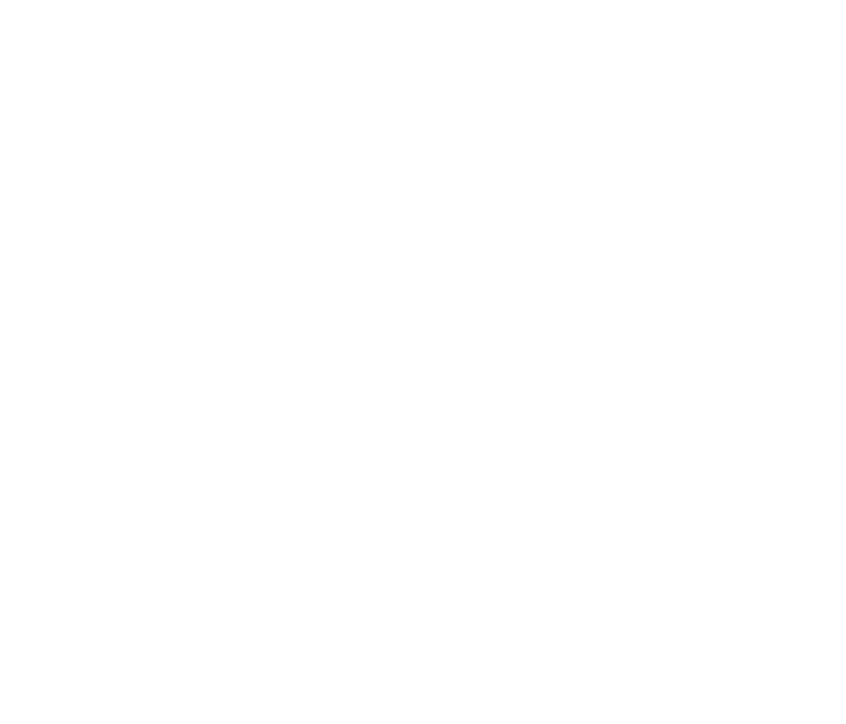
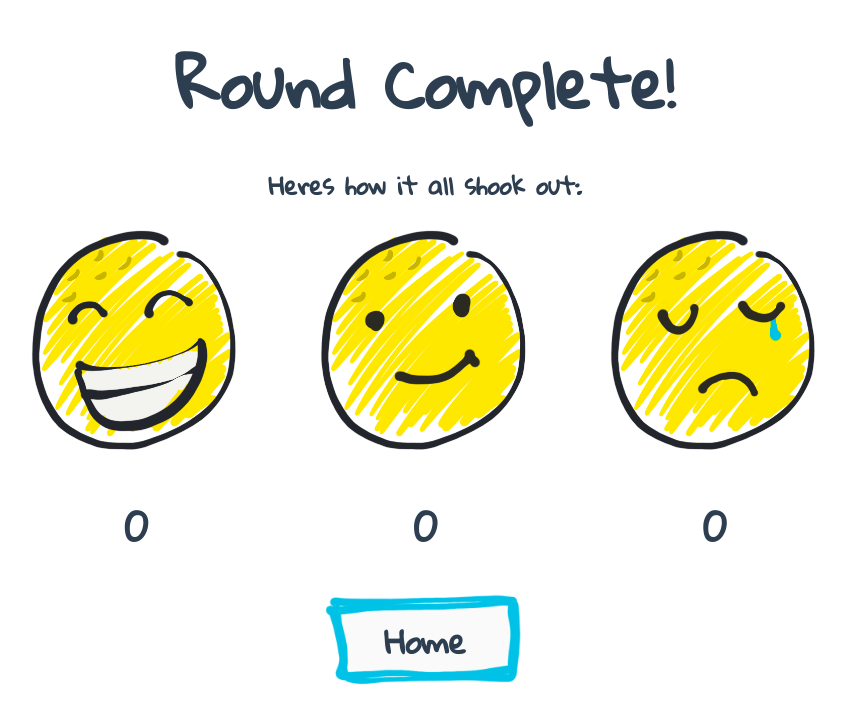
Before and after one commit to JohnnyRacket/happygolf, a Vue app: page /scorecard in a window 1280 px wide. Before the commit this address had no page. Shown: the top 724 px of the page, without its empty margins (215-1061 px from the left). Built offline with nearby package versions, Linux system fonts and the light colour scheme.

Commit message:
working e2e

```diff
--- /dev/null
+++ b/src/components/SmileIcon.vue
@@ -0,0 +1,50 @@
+<script setup>
+import { computed } from 'vue'
+import { SCORE } from '@/stores/scorecard'
+
+// Define the props
+const props = defineProps({
+  variant: {
+    type: String,
+    required: false,
+    default: SCORE.HAPPY,
+  },
+})
+
+const image = computed(() => {
+  switch (props.variant) {
+    case SCORE.HAPPY:
+      return '/src/assets/smilegolf.png'
+    case SCORE.OK:
+      return '/src/assets/neutralgolf.png'
+    case SCORE.SAD:
+      return '/src/assets/frowngolf.png'
+    default:
+      return '/src/assets/smilegolf.png'
+  }
+})
+</script>
+
+<template>
+  <div class="smile-icon">
+    <img :src="image" alt="smile" />
+  </div>
+</template>
+
+<style scoped>
+.smile-icon {
+  width: 100%;
+  min-width: none;
+  background: none;
+  color: inherit;
+  border: none;
+  padding: 0;
+  font: inherit;
+  cursor: pointer;
+  outline: inherit;
+  border-radius: 50%;
+}
+img {
+  width: 100%;
+}
+</style>
--- a/src/router/index.js
+++ b/src/router/index.js
@@ -27,6 +27,11 @@
       name: 'hole',
       component: () => import('../views/HoleScoreView.vue'),
     },
+    {
+      path: '/scorecard',
+      name: 'scorecard',
+      component: () => import('../views/FinalScoreView.vue'),
+    },
   ],
 })
 
--- a/src/stores/scorecard.js
+++ b/src/stores/scorecard.js
@@ -30,6 +30,18 @@
     scorecard.value = Array.from({ length: numberOfHoles }, () => 0)
   }
 
+  function getTotalHappyScore() {
+    return scorecard.value.filter(score => score === SCORE.HAPPY).length
+  }
+
+  function getTotalOkScore() {
+    return scorecard.value.filter(score => score === SCORE.OK).length
+  }
+
+  function getTotalSadScore() {
+    return scorecard.value.filter(score => score === SCORE.SAD).length
+  }
+
   return {
     scorecard,
     numberOfHoles,
@@ -37,5 +49,8 @@
     initScorecard,
     setScoreForHole,
     getScoreForHole,
+    getTotalHappyScore,
+    getTotalOkScore,
+    getTotalSadScore,
   }
 })
--- a/src/views/FinalScoreView.vue
+++ b/src/views/FinalScoreView.vue
@@ -0,0 +1,68 @@
+<script setup>
+import ScribbleButton from '@/components/ScribbleButton.vue'
+import SmileIcon from '@/components/SmileIcon.vue'
+import { SCORE } from '@/stores/scorecard'
+import { useScorecardStore } from '@/stores/scorecard'
+import { useRouter } from 'vue-router'
+const router = useRouter()
+const store = useScorecardStore()
+</script>
+
+<template>
+  <div class="final-score">
+    <h1>Round Complete!</h1>
+    <section>
+      <p>Heres how it all shook out:</p>
+      <div class="score-breakdown">
+        <div class="score-block">
+          <SmileIcon :variant="SCORE.HAPPY" />
+          <p>{{ store.getTotalHappyScore() }}</p>
+        </div>
+        <div class="score-block">
+          <SmileIcon :variant="SCORE.OK" />
+          <p>{{ store.getTotalOkScore() }}</p>
+        </div>
+        <div class="score-block">
+          <SmileIcon :variant="SCORE.SAD" />
+          <p>{{ store.getTotalSadScore() }}</p>
+        </div>
+      </div>
+      <ScribbleButton class="button" @click="router.push('/')"
+        >Home</ScribbleButton
+      >
+    </section>
+  </div>
+</template>
+
+<style scoped>
+.button {
+  margin-bottom: 2rem;
+  font-size: 2rem;
+}
+.final-score {
+  display: flex;
+  align-items: center;
+  height: 100vh;
+  font-size: 1.5rem;
+  padding: 2rem;
+  text-align: center;
+  flex-direction: column;
+}
+.score-breakdown {
+  display: flex;
+  justify-content: center;
+  gap: 2rem;
+  margin-top: 1rem;
+  margin-bottom: 2rem;
+}
+h1 {
+  font-size: 4rem;
+  margin-bottom: 2rem;
+}
+.score-block {
+  display: flex;
+  flex-direction: column;
+  align-items: center;
+  font-size: 2.5rem;
+}
+</style>
--- a/src/views/HomeView.vue
+++ b/src/views/HomeView.vue
@@ -10,7 +10,7 @@
 </script>
 
 <template>
-  <img src="/src/assets/smilegolf.png" alt="background image" />
+  <!-- <img src="/src/assets/smilegolf.png" alt="background image" /> -->
   <main>
     <h1>Happy Golf</h1>
     <section>
@@ -29,7 +29,7 @@
   height: 100vh;
   font-size: 2rem;
   flex-direction: column;
-  background-image: url('/images/tile_background.png');
+  /* background-image: url('/images/tile_background.png'); */
 }
 section {
   z-index: 3;
```
